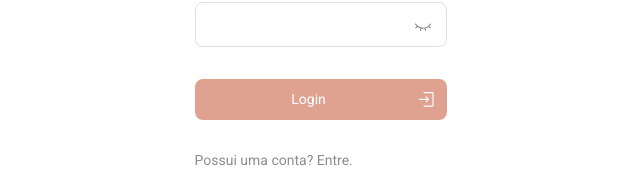
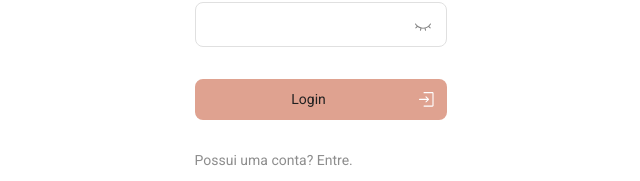
Before and after one commit to ItaloMedici/my-schedule-app, a React (Vite) app in the folder web/: page / in a window 1280 px wide. Shown: the part 247-428 px from the top of the page, without its empty margins (319-959 px from the left). Built offline with nearby package versions, Linux system fonts and the light colour scheme.

Commit message:
add: new variants for button

```diff
--- a/web/src/components/Button/index.tsx
+++ b/web/src/components/Button/index.tsx
@@ -10,7 +10,7 @@ type ButtonProps =
     iconLeft?: boolean,
     idLabel?: string,
     size?: "xs" | "sm" | "md" | "xl",
-    color?: "primary" | "neutral"
+    color?: "primary" | "neutral" | "error" | "success" | "warning"
   }
 
 const Button: React.FC<ButtonProps> = (
--- a/web/src/components/Button/styles.ts
+++ b/web/src/components/Button/styles.ts
@@ -1,7 +1,6 @@
 import { styled } from "../../theme/stitches.config";
 
-
-export const ButtonStyled = styled('button', {
+export const BaseButton = styled('button', {
   fontSize: '$md',
   borderRadius: '$md',
   height: 'fit-content',
@@ -25,6 +24,10 @@ export const ButtonStyled = styled('button', {
     width: '1.05rem',
   },
 
+})
+
+
+export const ButtonStyled = styled(BaseButton, {
   variants: {
     size: {
       xs: {
@@ -60,15 +63,15 @@ export const ButtonStyled = styled('button', {
         },
 
         '& label': {
-          color: '$backgrond',
+          color: '$background',
         },
 
         '& path': {
-          color: '$backgrond'
+          color: '$background'
         },
       },
       neutral: {
-        background: '$backgrond',
+        background: '$background',
         '&:hover': {
           background: '$gray2',
         },
```
